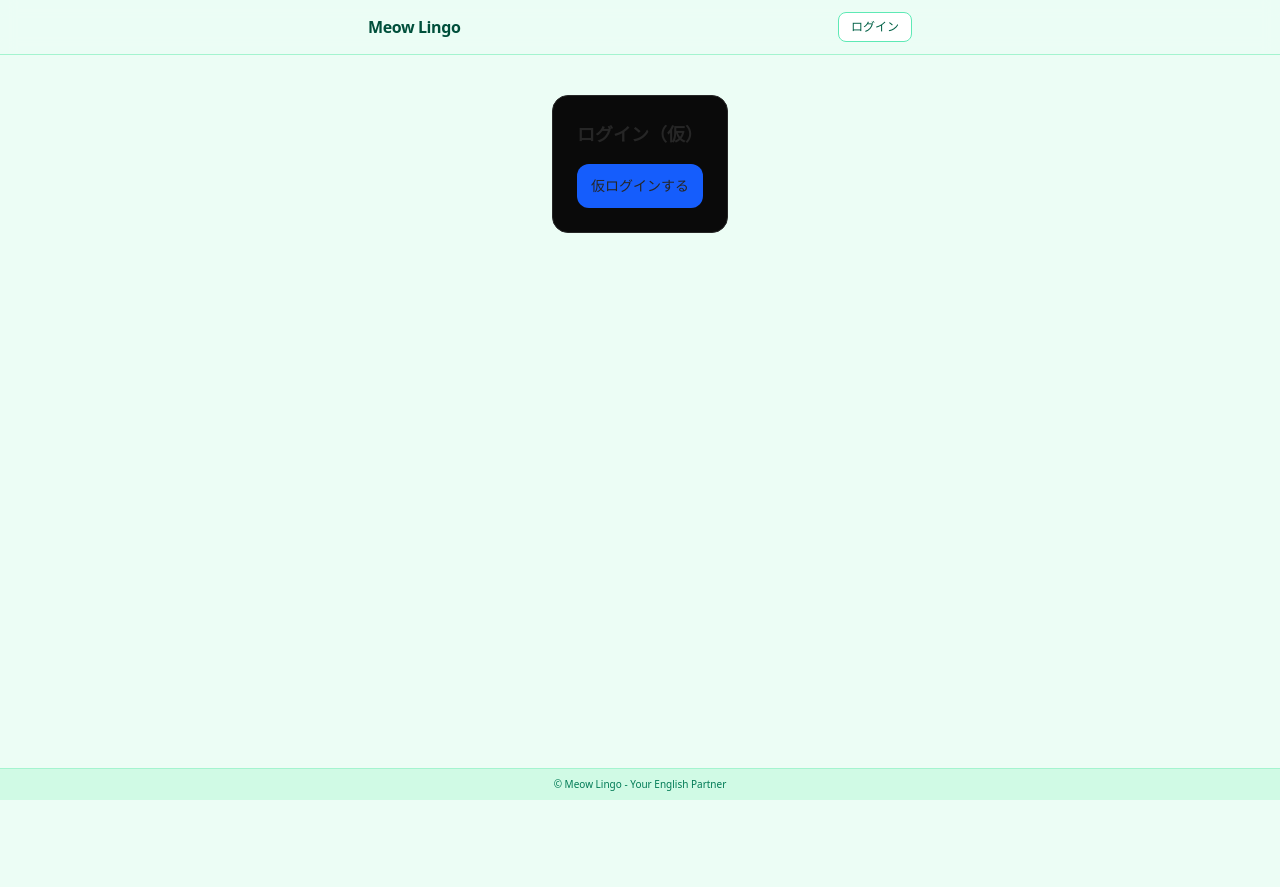
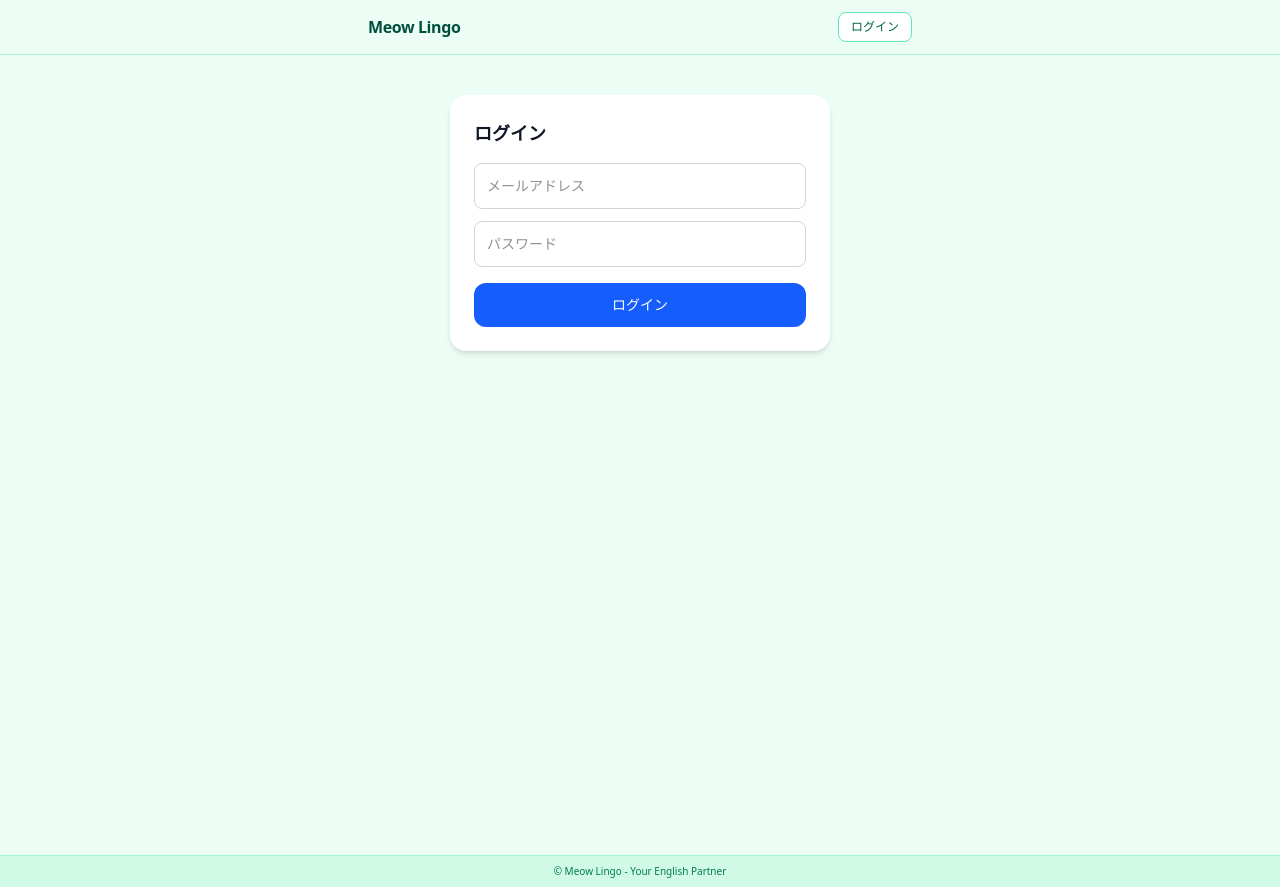
Before and after one commit to maru1005/Meow-Lingo, a Next.js app in the folder frontend/: page /login in a window 1280 px wide. Before the commit the page ends 800 px from the top, so only its background shows below. Built offline with nearby package versions, Linux system fonts and the light colour scheme; no server answers.

Commit message:
feat: login/signupをFirebase認証に対応

```diff
--- a/frontend/src/app/login/page.tsx
+++ b/frontend/src/app/login/page.tsx
@@ -1,28 +1,64 @@
 "use client";
 
+import { useState } from "react";
 import { useRouter } from "next/navigation";
+import { useAuth } from "@/hooks/useAuth";
 
 export default function LoginPage() {
     const router = useRouter();
+    const { login } = useAuth();
 
-    const handleLogin = () => {
-        // ✅ 仮ログイン情報を保存
-        localStorage.setItem("mock_email", "test@example.com");
+    // 一旦はシンプルに state を持つ
+    const [email, setEmail] = useState("");
+    const [password, setPassword] = useState("");
+    const [loading, setLoading] = useState(false);
+    const [error, setError] = useState<string | null>(null);
 
-        // ✅ chatへ
-        router.push("/chat");
+    const handleLogin = async () => {
+        setError(null);
+        setLoading(true);
+
+        try {
+            // 🔐 Firebase Authentication
+            await login(email,password);
+
+             // ✅ ログイン成功 → chatへ
+            router.push("/chat");
+        } catch (err) {
+            setError("メールアドレスまたはパスワードが正しくありません");
+        } finally {
+            setLoading(false);
+        }
     };
 
     return (
-        <div className="mx-auto max-w-screen-sm px-4 py-10">
-            <div className="rounded-2xl border border-neutral-800 bg-neutral-950 p-6">
-                <h1 className="mb-4 text-lg font-semibold">ログイン（仮）</h1>
+        <div className="mx-auto min-h-screen max-w-[420px] px-5 pt-10">
+            <div className="w-full rounded-2xl bg-white p-6 shadow-md">
+                <h1 className="mb-4 text-lg font-semibold text-gray-900">ログイン</h1>
+
+                {/* メールアドレス */}
+                <input
+                    type="email"
+                    placeholder="メールアドレス"
+                    value={email}
+                    onChange={(e) => setEmail(e.target.value)}
+                    className="mb-3 w-full rounded-lg border border-gray-300 bg-white p-3 text-sm"
+                />
+
+                <input
+                    type="password"
+                    placeholder="パスワード"
+                    value={password}
+                    onChange={(e) => setPassword(e.target.value)}
+                    className="mb-4 w-full rounded-lg border border-gray-300 bg-white p-3 text-sm"
+                />
 
                 <button
                     onClick={handleLogin}
-                    className="w-full rounded-xl bg-blue-600 py-3 text-sm font-medium"
+                    disabled={loading}
+                    className="w-full rounded-xl bg-blue-600 py-3 text-sm font-medium text-white"
                 >
-                    仮ログインする
+                    {loading ? "ログイン中..." : "ログイン"}
                 </button>
             </div>
         </div>
--- a/frontend/src/app/signup/page.tsx
+++ b/frontend/src/app/signup/page.tsx
@@ -1,30 +1,48 @@
 "use client";
 
 /**
- * 新規登録（モック）
- * - いまは登録APIが無いので「作った風」にして /login に戻す
- * - 後で POST /api/auth/signup へ差し替える
+ * 新規登録（Firebase Authentication）
+ * - Email / Password でユーザー作成
+ * - 成功後は /chat へ遷移
+ *
+ * 認証ロジックは useAuth（Zustand）に集約している
  */
 import { useMemo, useState } from "react";
 import { useRouter } from "next/navigation";
+import { useAuth } from "@/hooks/useAuth";
 
 export default function SignupPage() {
     const router = useRouter();
+    const { signup } = useAuth();
 
     const [email, setEmail] = useState("");
     const [password, setPassword] = useState("");
+    const [loading, setLoading] = useState(false);
+    const [error, setError] = useState<string | null>(null);
 
+     // フォームの簡易バリデーション
     const canSubmit = useMemo(() => {
         return email.trim().length > 0 && password.trim().length >= 6;
     }, [email, password]);
 
     const onSubmit = async (e: React.FormEvent) => {
         e.preventDefault();
+        if (!canSubmit) return;
 
-        // 本番はここで API 呼び出しに置換
-        // await fetch("/api/auth/signup", ...)
+        setError(null);
+        setLoading(true);
 
-        router.replace("/login");
+        try {
+            // 🔐 Firebase Authentication（新規登録）
+            await signup(email, password);
+
+            // 登録後はそのままログイン状態 → chatへ
+            router.replace("/login");
+        } catch (err) {
+            setError("登録に失敗しました（メールアドレス・パスワードをご確認ください）");
+        } finally {
+            setLoading(false);
+        }
     };
 
     return (
@@ -32,7 +50,7 @@ export default function SignupPage() {
             <div className="mx-auto w-full max-w-md rounded-2xl border border-neutral-800 bg-neutral-950/40 p-6 shadow-sm">
                 <h1 className="text-xl font-semibold text-neutral-100">新規登録</h1>
                 <p className="mt-1 text-sm text-neutral-400">
-                    まずは仮の登録フォーム（後でAPIに差し替え）
+                    メールアドレスとパスワードで登録できます
                 </p>
 
                 <form onSubmit={onSubmit} className="mt-6 space-y-4">
@@ -66,7 +84,7 @@ export default function SignupPage() {
                         disabled={!canSubmit}
                         className="w-full rounded-xl bg-neutral-100 px-4 py-2 text-sm font-medium text-neutral-900 disabled:opacity-50"
                     >
-                        登録する（モック）
+                        {loading ? "登録中..." : "登録する"}
                     </button>
                 </form>
 
```
